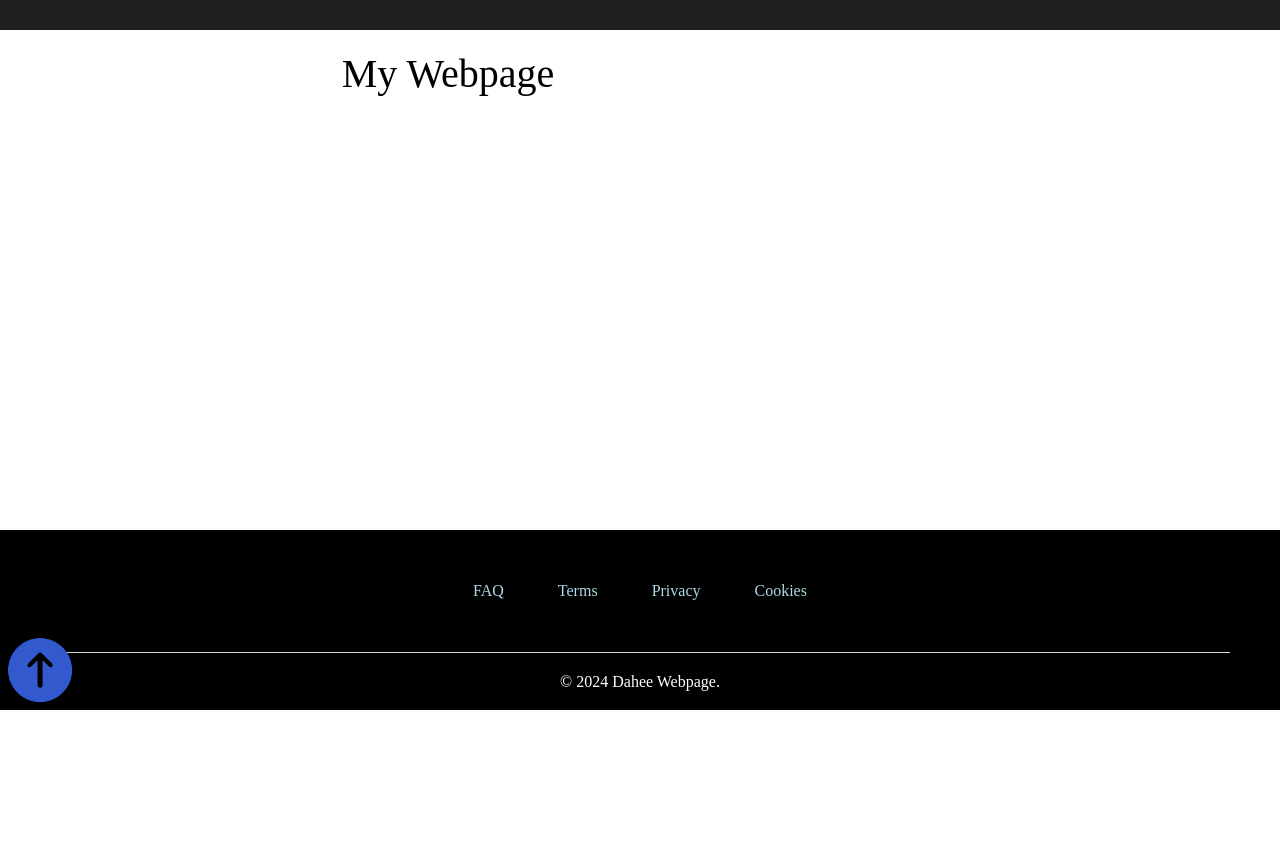
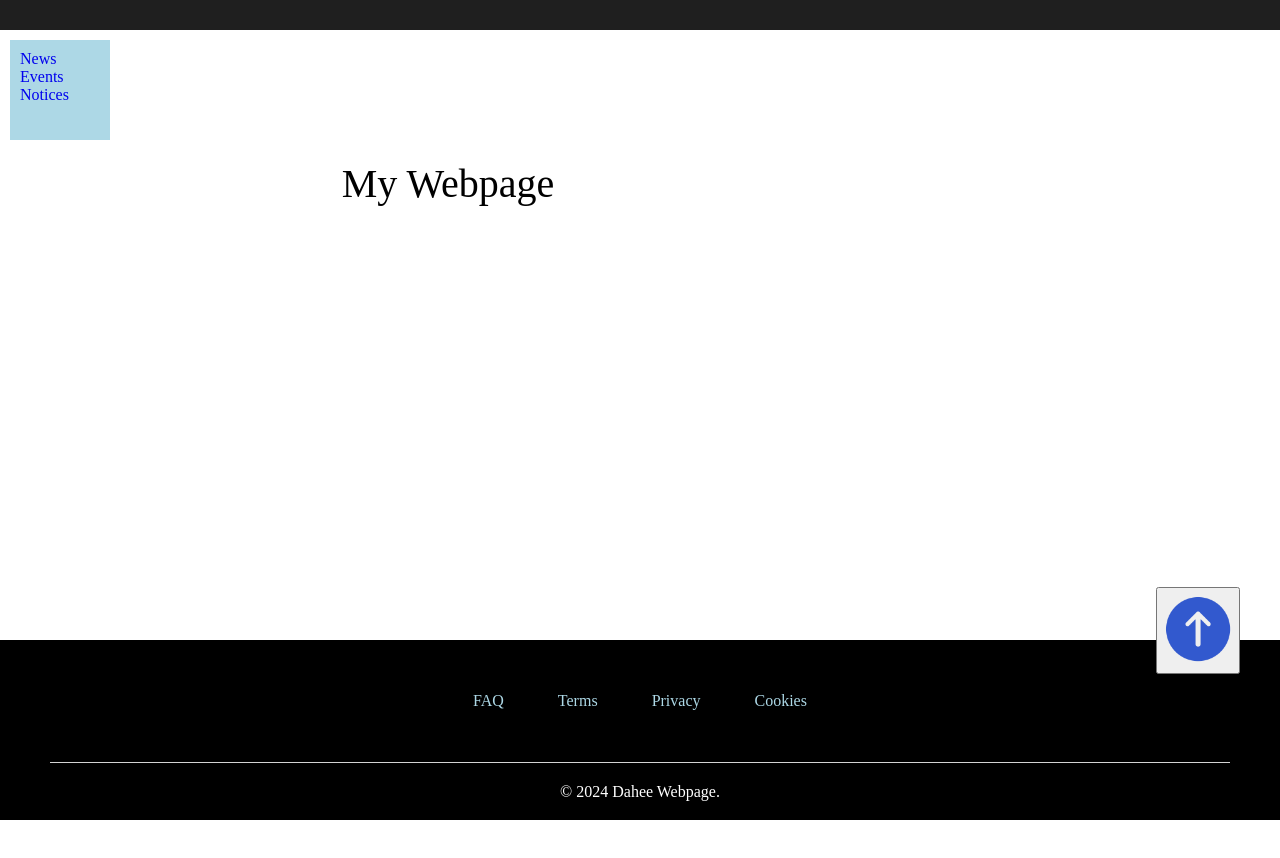
Before and after one commit to daheeahn/css-positioning-examples, a plain HTML site: page index.html in a window 1280 px wide. Shown: the part 86-944 px from the top of the page. Before the commit the page ends 800 px from the top, so only its background shows below. Drawn offline with Linux system fonts and the light colour scheme.

Commit message:
add back-to-top button and sticky element

```diff
--- a/index.html
+++ b/index.html
@@ -42,12 +42,26 @@
         <li id="last-item"><a href="./pages/contact.html">Contact</a></li>
       </ul>
     </nav>
+
+    <div id="fixed-sidebar">
+      <li><a href="#">News</a></li>
+      <li><a href="#">Events</a></li>
+      <li><a href="#">Notices</a></li>
+    </div>
+
     <header id="header-container">
       <p id="main-title">My Webpage</p>
     </header>
-    <div id="back-to-top-button">
+
+    <button onclick="topFunction()" id="back-to-top-button" title="Go to top">
       <img src="assets/back-to-top.png" width="80" height="80" />
-    </div>
+    </button>
+    <script>
+      function topFunction() {
+        document.body.scrollTop = 0;
+        document.documentElement.scrollTop = 0;
+      }
+    </script>
   </body>
   <footer>
     <nav id="footer-nav">
--- a/main.css
+++ b/main.css
@@ -7,7 +7,7 @@
 }
 
 body {
-  min-height: 100vh;
+  min-height: 200vh;
 }
 
 body nav {
@@ -62,8 +62,9 @@ body nav ul li a:active {
 }
 
 #back-to-top-button {
-  position: absolute;
-  bottom: 0px;
+  position: fixed;
+  right: 40px;
+  bottom: 40px;
 }
 
 #current-page {
@@ -142,3 +143,14 @@ footer nav {
   margin-bottom: 20px;
   text-align: center;
 }
+
+#fixed-sidebar {
+  position: sticky;
+  margin-top: 10px;
+  top: 10px;
+  left: 10px;
+  width: 100px;
+  height: 100px;
+  padding: 10px;
+  background-color: lightblue;
+}
```
Also changed, not shown: pages/about.html (+9 -0 lines), pages/contact.html (+9 -0 lines), pages/services.html (+9 -0 lines).
